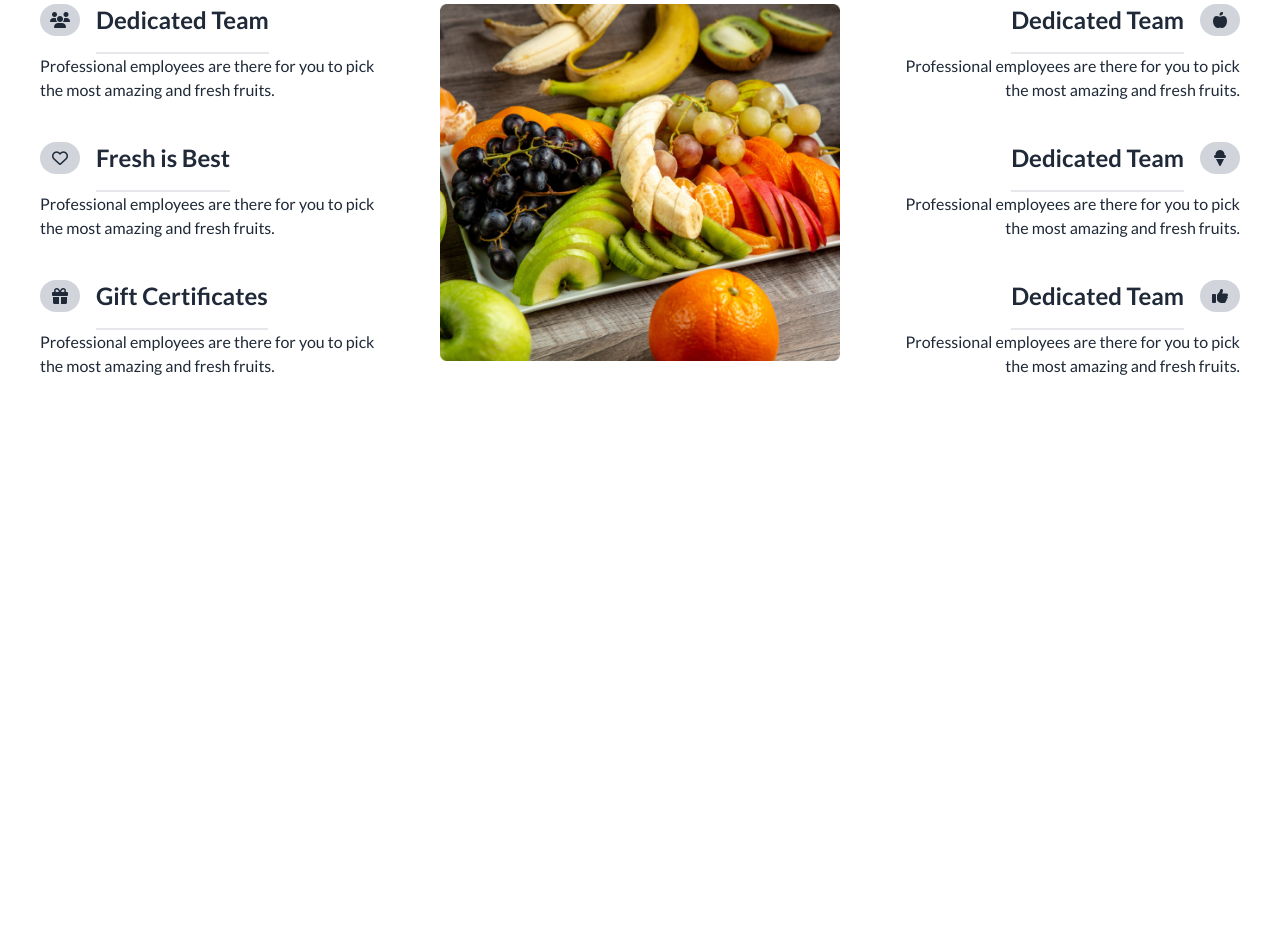
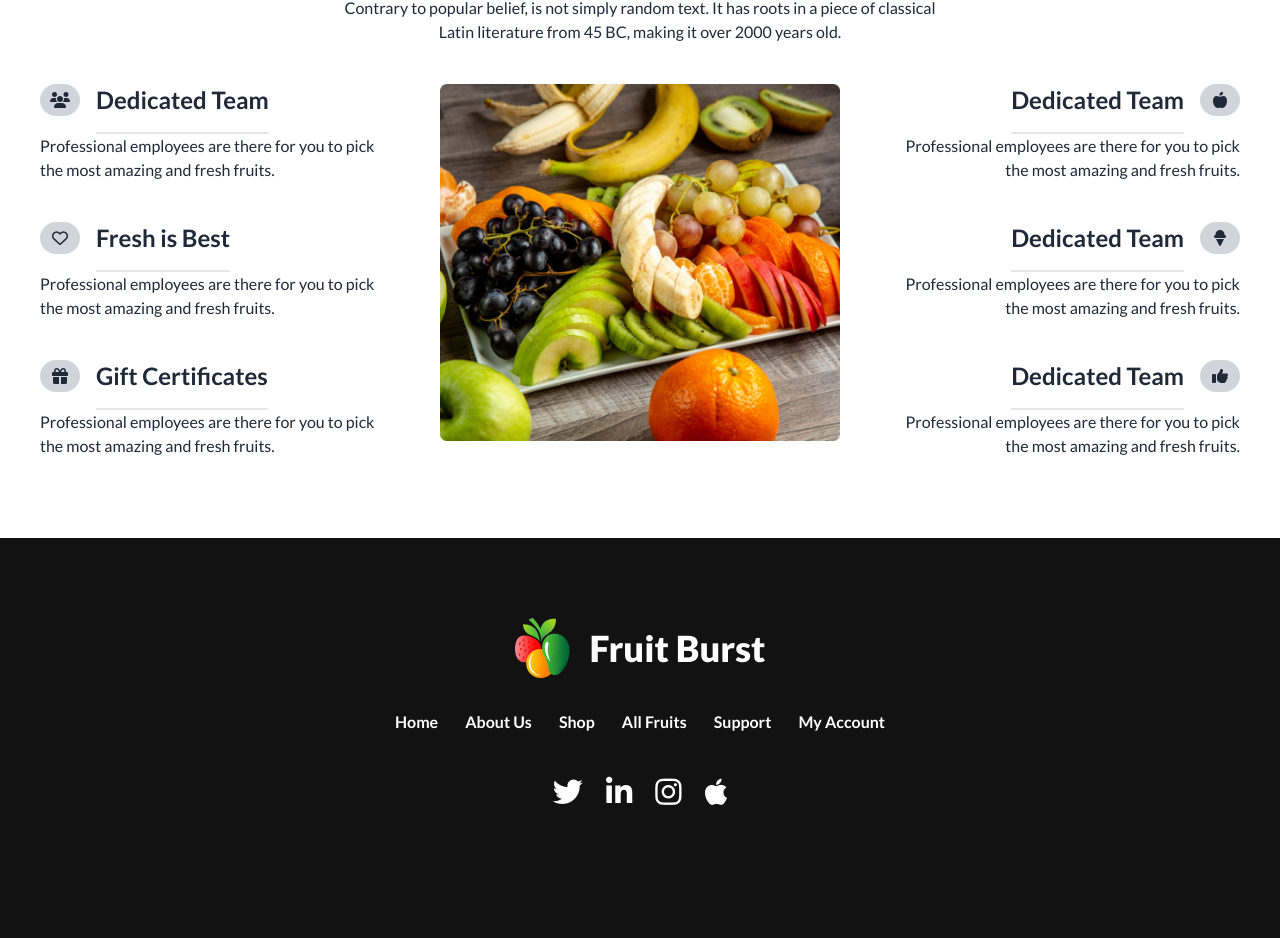
Before and after one commit to sharmin231/fruit-zone-website, a plain HTML site: page index.html in a window 1280 px wide. Shown: the part 2442-3380 px from the top of the page. Before the commit the page ends 2900 px from the top, so only its background shows below. Drawn offline with nearby package versions, Linux system fonts and the light colour scheme.

Commit message:
footer done

```diff
--- a/index.html
+++ b/index.html
@@ -337,7 +337,7 @@
                     <div class="hero-overlay bg-opacity-60"></div>
                     <div class="hero-content text-center text-neutral-content">
                       <div class="max-w">
-                        <h1 class="mb-5 text-5xl font-bold text-[white]">Meet the team section</h1>
+                        <h1 class="mb-5 text-5xl font-bold text-[white] pt-20">Meet the team section</h1>
                         <p class="mb-5">Contrary to popular belief, is not simply random text. It has roots in a piece of classical <br>Latin literature from 45 BC, making it over 2000 years old.</p>
                         <!-- img div -->
                         <div class="grid grid-cols-1 md:grid-cols-2 lg:grid-cols-4 justify-around w-full">
@@ -488,6 +488,30 @@
 
         </section>
     </main>
+    <!-- footer area -->
+    <footer class="h-[400px] bg-[#121212]">
+        <div class="flex justify-center items-center gap-5 pt-20">
+            <img src="./images/logo.png" alt="">
+            <h2 class="text-[white] text-4xl font-extrabold">Fruit Burst</h2>
+        </div>
+        <!-- menu div -->
+        <div class="text-[white] font-semibold space-x-6 text-center pt-8">
+            <span>Home</span>
+            <span>About Us</span>
+            <span>Shop</span>
+            <span>All Fruits</span>
+            <span>Support</span>
+            <span>My Account</span>
+        </div>
+        <!-- icon div -->
+        <div class="text-[white] space-x-5 text-center pt-10">
+            <span><i class="fa-brands fa-twitter text-3xl"></i></span>
+            <span><i class="fa-brands fa-linkedin-in text-3xl"></i></span>
+            <span><i class="fa-brands fa-instagram text-3xl"></i></span>
+            <span><i class="fa-brands fa-apple text-3xl"></i></span>
+        </div>
+
+    </footer>
 
 </body>
 
```
